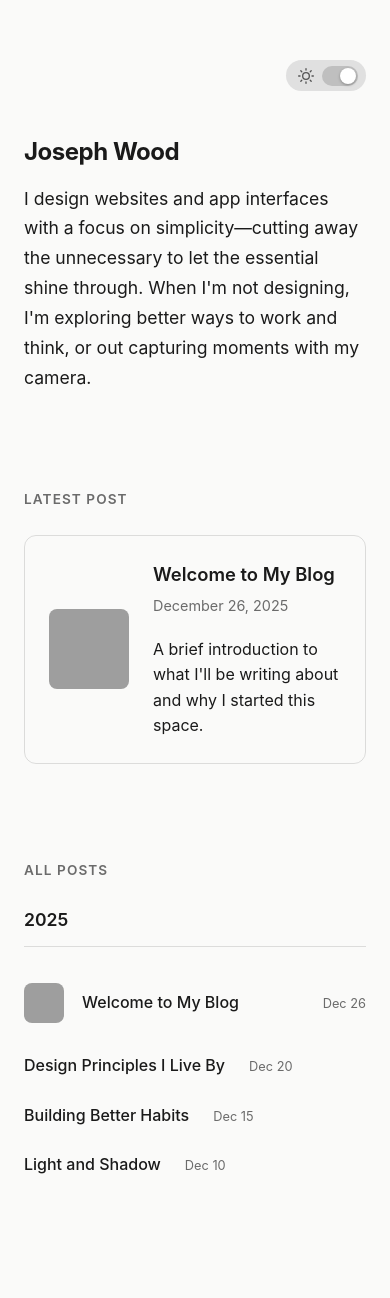
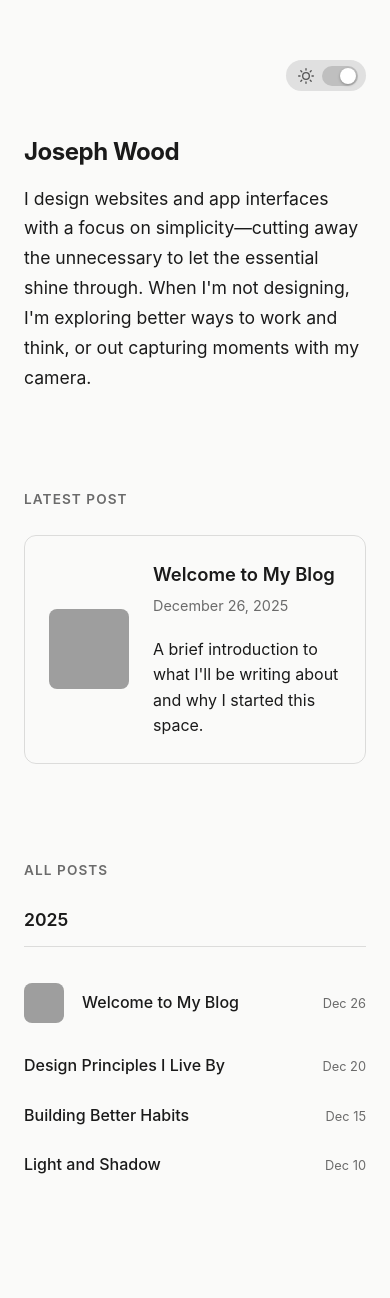
Before and after one commit to ithinkiamjoseph/Jekyll-SN-Pro, a Jekyll site: the page built from index.html, in a window 390 px wide. Built offline with Jekyll 4.4.1, drawn with Linux system fonts in a browser that asks for light colours; grey boxes are pictures that could not be loaded.

Commit message:
Fix mobile post dates to align far right

```diff
--- a/_sass/main.scss
+++ b/_sass/main.scss
@@ -508,16 +508,8 @@ a {
     font-size: 1.15rem;
   }
 
-  .post-list-item {
-    flex-direction: column;
-    gap: 0.25rem;
-    align-items: flex-start;
-
-    &.has-image {
-      flex-direction: row;
-      align-items: center;
-      gap: $spacing-unit * 0.75;
-    }
+  .post-list-item.has-image {
+    gap: $spacing-unit * 0.75;
   }
 
   .post-list-image {
```
